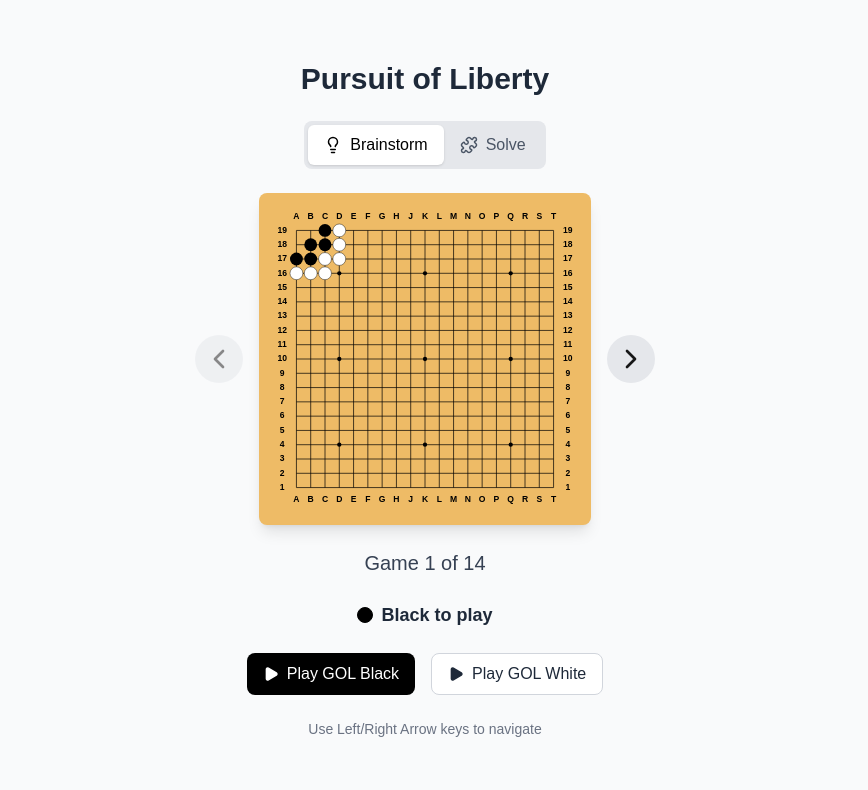
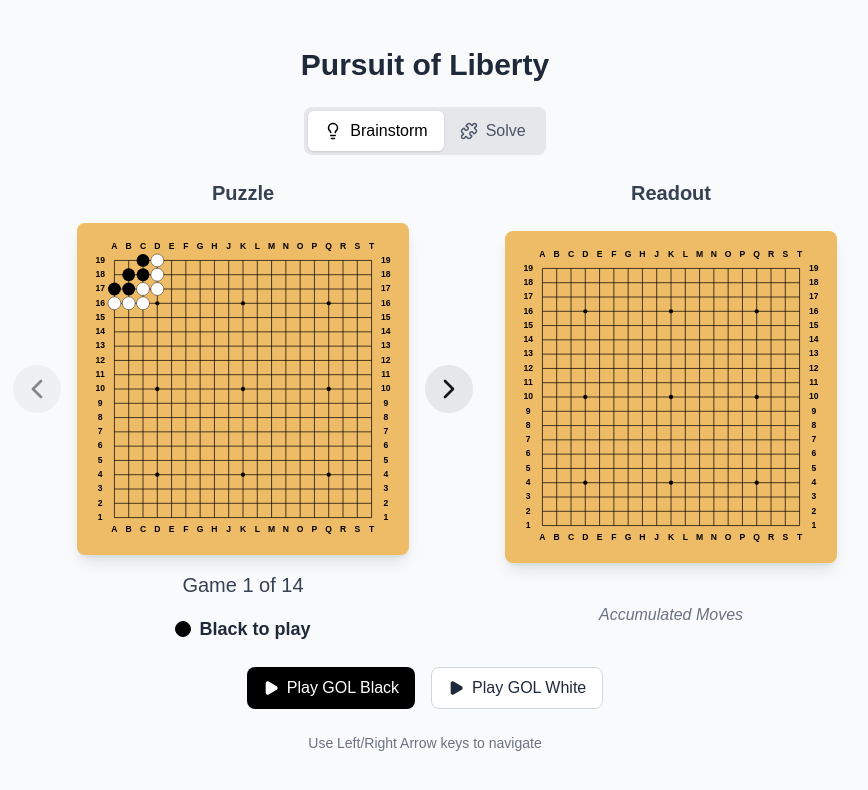
Before and after one commit to cshabsin/hunt2026, a Next.js app in the folder pursuit/: page / in a window 1280 px wide. Shown: the top 790 px of the page, without its empty margins (215-1083 px from the left). Built offline with nearby package versions, Linux system fonts and the light colour scheme.

Commit message:
Add Readout board to Solve mode showing accumulated moves

```diff
--- a/pursuit/components/GameViewer.tsx
+++ b/pursuit/components/GameViewer.tsx
@@ -185,6 +185,17 @@ export default function GameViewer({ games }: GameViewerProps) {
       displayGame = { black: activeBlack, white: activeWhite, toPlay: nextToPlay };
   }
 
+  // Construct Readout Game State
+  const readoutGame: Game = useMemo(() => {
+      const black: Stone[] = [];
+      const white: Stone[] = [];
+      Object.values(solveMoves).forEach(move => {
+          if (move.color === 'Black') black.push({ x: move.x, y: move.y });
+          else white.push({ x: move.x, y: move.y });
+      });
+      return { black, white, toPlay: 'Black' }; // toPlay is irrelevant for readout
+  }, [solveMoves]);
+
   return (
     <div className="flex flex-col items-center justify-center min-h-screen gap-6 p-4">
         <h1 className="text-3xl font-bold text-gray-800">Pursuit of Liberty</h1>
@@ -214,6 +225,10 @@ export default function GameViewer({ games }: GameViewerProps) {
             </button>
         </div>
 
+        <div className="flex flex-col md:flex-row gap-8 items-start">
+            {/* Puzzle Board Section */}
+            <div className="flex flex-col items-center gap-4">
+                <h2 className="text-xl font-bold text-gray-700">Puzzle</h2>
                 <div className="flex items-center gap-4">
                     <button
                         onClick={() => handleIndexChange(Math.max(0, index - 1))}
@@ -233,7 +248,6 @@ export default function GameViewer({ games }: GameViewerProps) {
                         <ChevronRight size={32} />
                     </button>
                 </div>
-
                  <div className="text-xl font-medium text-gray-700">
                     Game {index + 1} of {games.length}
                 </div>
@@ -241,6 +255,19 @@ export default function GameViewer({ games }: GameViewerProps) {
                 <div className="flex items-center gap-2 text-lg font-semibold text-gray-800">
                   <div className={`w-4 h-4 rounded-full border border-black ${displayGame.toPlay === 'Black' ? 'bg-black' : 'bg-white'}`} />
                   {displayGame.toPlay} to play
+                </div>
+            </div>
+
+            {/* Readout Board Section */}
+            <div className="flex flex-col items-center gap-4">
+                <h2 className="text-xl font-bold text-gray-700">Readout</h2>
+                <div className="py-2">
+                     <GoBoard game={readoutGame} />
+                </div>
+                 <div className="text-gray-500 italic mt-4">
+                    Accumulated Moves
+                </div>
+            </div>
         </div>
 
         {mode === 'Brainstorm' && (
```
Lines whose indentation alone changed are shown as unchanged.
